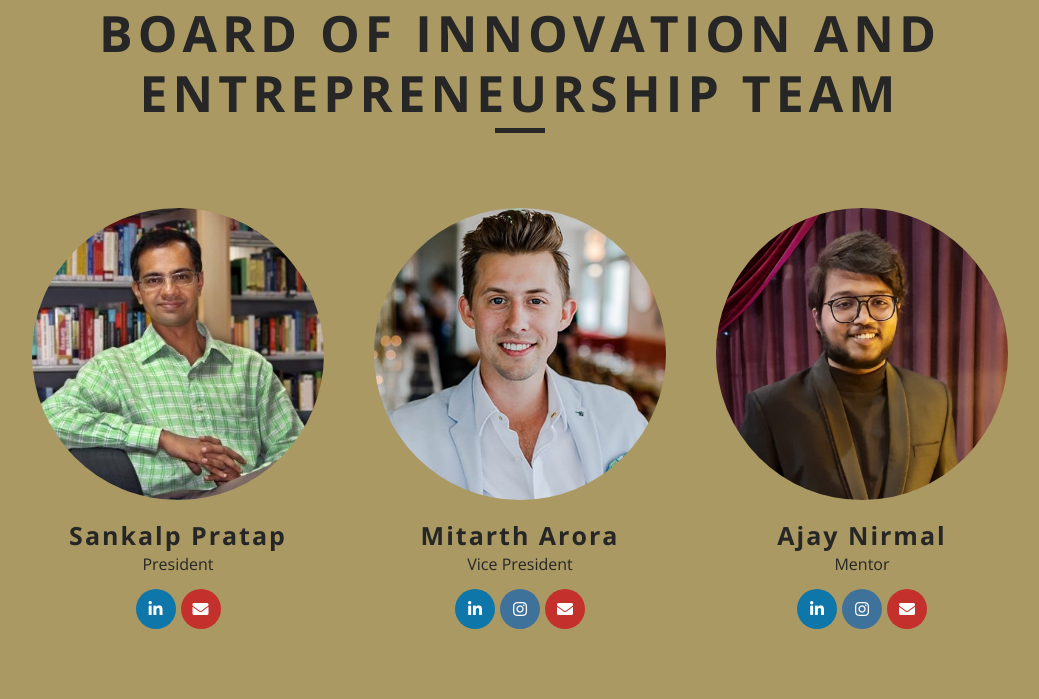
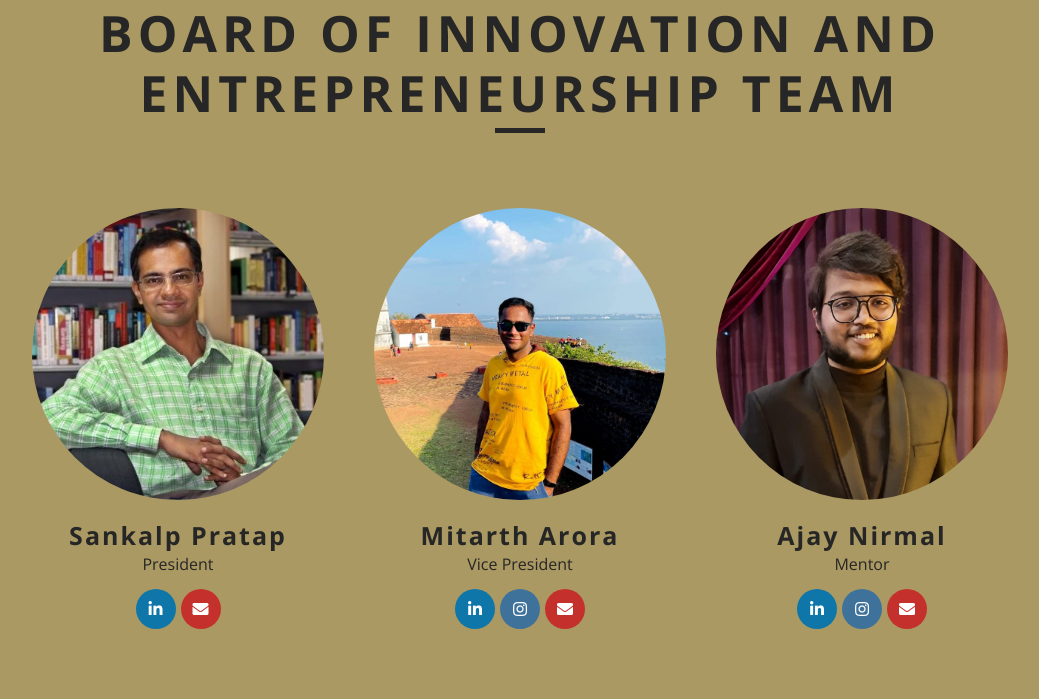
Before and after one commit to Ankush1122/ecell, a Django app: page /team/ in a window 1280 px wide. Shown: the part 222-921 px from the top of the page, without its empty margins (120-1159 px from the left). Run offline with Django 4.2, Linux system fonts and the light colour scheme; some libraries are stand-ins or nearby versions; some web fonts are replaced.

Commit message:
hosting configuration

```diff
--- a/core/templates/core/team.html
+++ b/core/templates/core/team.html
@@ -46,7 +46,7 @@
         <div class="column">
             <div class="team-6">
                 <div class="team-img">
-                    <img class="rounded-circle" src="{% static 'img/team-1-3.jpg' %}" alt="Team Image">
+                    <img class="rounded-circle" src="{% static 'img/Mitarth_Arora.jpeg' %}" alt="Team Image">
                 </div>
                 <div class="team-content">
                     <h2>Mitarth Arora</h2>
@@ -362,7 +362,9 @@
                     <h2>Prashant Tandon</h2>
                     <h3>Assistant Head</h3>
                     <div class="team-social">
-                        <a target="_blank" class="social-li" href="https://www.linkedin.com/in/prashant-tandon-4a7678249/"><i class="fab fa-linkedin-in"></i></a>
+                        <a target="_blank" class="social-li"
+                            href="https://www.linkedin.com/in/prashant-tandon-4a7678249/"><i
+                                class="fab fa-linkedin-in"></i></a>
 
                         <a target="_blank" class="social-yt" href="mailto:tandon.2@iitj.ac.in"><i
                                 class="fa fa-envelope"></i></a>
```
Also changed, not shown: core/static/img/Mitarth_Arora.jpeg (added).
